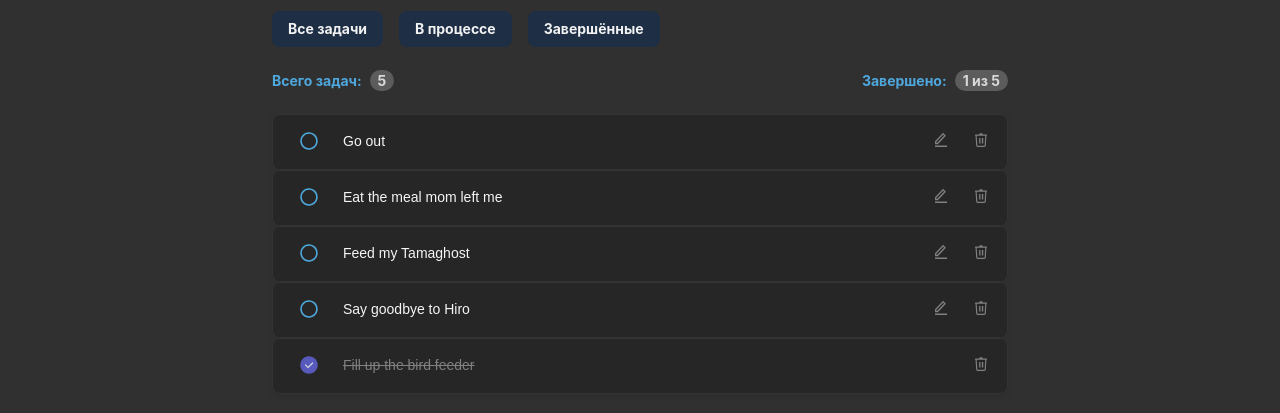
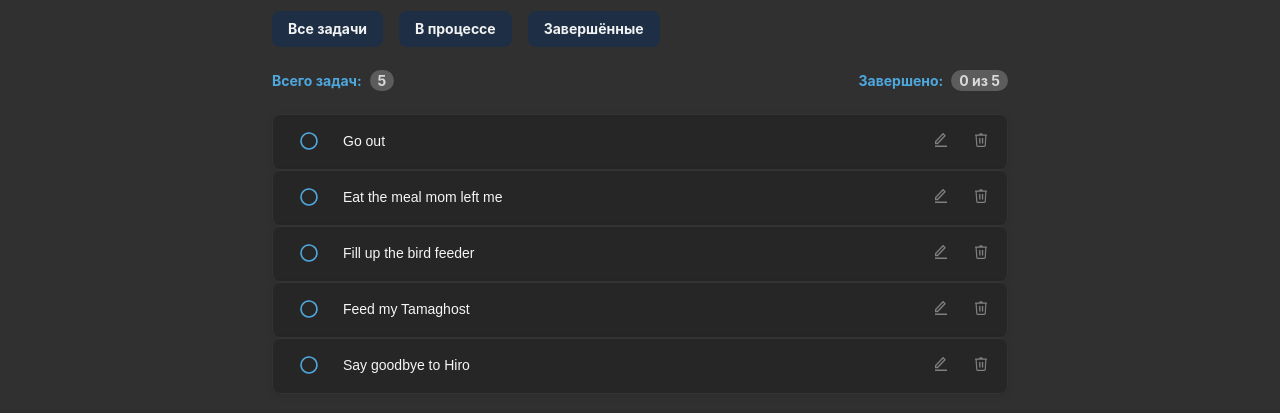
Before and after one commit to mal-link-a/myLearn_react1, a React (Create React App) app: page / in a window 1280 px wide. Shown: the part 239-652 px from the top of the page. Built offline with nearby package versions, Linux system fonts and the light colour scheme.

Commit message:
Add files via upload
Ивенты вынесены в отдельные функции;
Исправлены мутации стейта
Переписаны некоторые функции
Несколько общих правок

```diff
--- a/src/App.jsx
+++ b/src/App.jsx
@@ -9,6 +9,7 @@ class App extends React.Component {
   constructor() {
     super();
     this.state = {
+      time: new Date(),
       editID: null, //id редактируемого итема
       filterType: 0, // if типа предустановленных вариантов фильтрации тасков
       tasks: [
@@ -24,9 +25,8 @@ class App extends React.Component {
         },
         {
           name: 'Fill up the bird feeder',
-          isFinished: true,
+          isFinished: false,
           createTime: Date.now() - 30000,
-          endTime: Date.now(),
         },
         {
           name: 'Feed my Tamaghost',
@@ -40,40 +40,18 @@ class App extends React.Component {
         },
       ],
     };
-  }
-  getDoneTaskCount() {
-    let final = 0;
-    for (let i = 0; i < this.state.tasks.length; i++) {
-      if (this.state.tasks[i].isFinished) {
-        final++;
-      }
-    }
-    return final;
+    setInterval(() => {
+      this.setState({ time: new Date() });
+    }, 1000);
   }
 
-  render() {
-    return (
-      <>
-        <div className="visual_black" />
-        <div className="visual_gray" />
-        <div className="content">
-          <img className="logo" src={logo} alt="" />
-          {this.taskListHeader()}
-
-          <div className="content__info">
-            <div>
-              Всего задач:
-              <span className="content__info_data">{this.state.tasks.length}</span>
-            </div>
-            <div>
-              Завершено:
-              <span className="content__info_data">{this.getDoneTaskCount() + ' из ' + this.state.tasks.length}</span>
-            </div>
-          </div>
-          <div className="content__tasks">{this.getTaskList()}</div>
-        </div>
-      </>
-    );
+  //Получаем количество выполненных задач
+  getDoneTaskCount() {
+    return this.state.tasks.reduce((accumulator, currentValue) => {
+      if (currentValue.isFinished) {
+        return ++accumulator;
+      } else return accumulator;
+    }, 0);
   }
 
   //~~~~~~~~~~~~~~~~~~~~~~~~~~~~~~~~~~~~~~~~~~~~~~~~~
@@ -106,11 +84,7 @@ class App extends React.Component {
           </button>
           <button
             type="button"
-            className={
-              this.state.filterType === 2
-                ? 'content__navogationBtn_detele-ended buttonStyle'
-                : 'content__navogationBtn_detele-ended buttonStyle hidden'
-            }
+            className={`content__navogationBtn_detele-ended buttonStyle ${this.state.filterType === 2 ? '' : 'hidden'}`}
             onClick={this.clearAllFinishedTasks}
           >
             Очистить
@@ -122,29 +96,26 @@ class App extends React.Component {
 
   filterTaskList = (id) => () => {
     //Фильтруем таски по предустановленным категориям
-    let newState = this.state;
-    newState.filterType = id;
-    this.setState(newState);
+    this.setState({ filterType: id });
   };
 
   clearAllFinishedTasks = () => {
     //Зачищаем все готовые таски и сбрасываем фильтр
-    let newState = this.state;
-    newState.filterType = 0;
-    for (let i = 0; i < newState.tasks.length; i++) {
-      if (newState.tasks[i].isFinished) {
-        newState.tasks.splice(i, 1);
+    let newData = this.state.tasks.slice(0);
+    for (let i = 0; i < newData.length; i++) {
+      if (newData[i].isFinished) {
+        newData.splice(i, 1);
         i--;
       }
     }
-    this.setState(newState);
+    this.setState({ tasks: newData, filterType: 0 });
   };
 
   addNewClick = (e) => {
     //Создание новой таски
     e.preventDefault();
     let data = document.querySelector('.content__textBox__text');
-    let newData = this.state.tasks;
+    let newData = this.state.tasks.slice(0);
     newData.push({
       name: data.value,
       isFinished: false,
@@ -156,59 +127,63 @@ class App extends React.Component {
   //~~~~~~~~~~~~~~~~~~~~~~~~~~~~~~~~~~~~~~~~~~~~~~
   //Формирование списка тасков
   getTaskList() {
-    let finished = {};
-    let avaliable = {};
-    let arr = [];
-    for (let i = 0; i < this.state.tasks.length; i++) {
-      if (this.state.tasks[i].isFinished) {
-        finished[this.state.tasks[i].endTime] = [this.state.tasks[i].name, i];
-      } else {
-        avaliable[this.state.tasks[i].createTime] = [this.state.tasks[i].name, i];
-      }
+    let arrWithId = this.state.tasks.slice(0);
+    for (let i = 0; i < arrWithId.length; i++) {
+      arrWithId[i].id = i;
     }
     switch (this.state.filterType) {
       case 0: {
-        let avaliableSort = Object.keys(avaliable).sort().reverse();
-        for (let item of avaliableSort) {
-          arr.push(avaliable[item]);
-        }
-        let finishedSort = Object.keys(finished).sort().reverse();
-        for (let item of finishedSort) {
-          arr.push(finished[item]);
-        }
-        break;
+        return [].concat(this.getUnfinishedTaskList(arrWithId), this.getFinishedTaskList(arrWithId));
       }
       case 1: {
-        let avaliableSomeSort = Object.keys(avaliable).sort().reverse();
-        for (let item of avaliableSomeSort) {
-          arr.push(avaliable[item]);
-        }
-        break;
+        return this.getUnfinishedTaskList(arrWithId);
       }
       case 2: {
-        let finishedSomeSort = Object.keys(finished).sort().reverse();
-        for (let item of finishedSomeSort) {
-          arr.push(finished[item]);
-        }
-        break;
+        return this.getFinishedTaskList(arrWithId);
       }
       default: {
         break;
       }
     }
-    let finalArr = [];
-    for (let i = 0; i < arr.length; i++) {
-      finalArr.push(this.newTask(arr[i][0], arr[i][1]));
-    }
-    return finalArr;
   }
+  //Вспомогательный методы для getTaskList() — получаем списки завершенных и активных задач
+  getFinishedTaskList(arr) {
+    return arr
+      .filter((item) => item.isFinished)
+      .sort(function (a, b) {
+        if (a.endTime > b.endTime) {
+          return -1;
+        }
+        if (a.endTime < b.endTime) {
+          return 1;
+        }
+        return 0;
+      })
+      .map((item) => this.newTask(item.name, item.id));
+  }
+  getUnfinishedTaskList(arr) {
+    return arr
+      .filter((item) => !item.isFinished)
+      .sort(function (a, b) {
+        if (a.createTime > b.createTime) {
+          return -1;
+        }
+        if (a.createTime < b.createTime) {
+          return 1;
+        }
+        return 0;
+      })
+      .map((item) => this.newTask(item.name, item.id));
+  }
+  //~~~~~~~~~~~~~~~~~~~~~~~~~~~~~~~~~~~~~~~~~~~~~~
 
   newTask(string, id) {
     //Создаем новый итем таски для листа
-    let itemClass = 'content__tasks__task finished task_id' + id;
-    let itemClass2 = 'content__tasks__task task_id' + id;
     let item = (
-      <form className={this.state.tasks[id].isFinished ? itemClass : itemClass2} onSubmit={this.updateTaskDescription}>
+      <form
+        className={`content__tasks__task task_id${id} ${this.state.tasks[id].isFinished ? 'finished' : ''}`}
+        onSubmit={this.updateTaskDescription}
+      >
         <label className="content__tasks__task__checkbox">
           <input type="radio" className="content__tasks__task__checkbox_check" onChange={this.setTaskAsFinished(id)} />
           <img
@@ -219,7 +194,11 @@ class App extends React.Component {
         </label>
 
         {this.newTaskDescription(string, id)}
-        <button type="button" className={this.newTaskButton(id)} onClick={this.enterEditMode(id)}>
+        <button
+          type="button"
+          className={`content__tasks__task__button content__tasks__task__button_edit ${this.state.editID === id ? 'content__tasks__task__button_edit_active' : ''}`}
+          onClick={this.enterEditMode(id)}
+        >
           <div>
             <svg xmlns="http://www.w3.org/2000/svg" width="24" height="24" fill="none">
               <defs>
@@ -238,16 +217,7 @@ class App extends React.Component {
             </svg>
           </div>
         </button>
-        <button
-          type="button"
-          className="content__tasks__task__button"
-          onClick={(e) => {
-            e.preventDefault();
-            let newData = this.state.tasks;
-            newData.splice(id, 1);
-            this.setState({ tasks: newData });
-          }}
-        >
+        <button type="button" className="content__tasks__task__button" onClick={this.deleteTaskByID(id)}>
           <div>
             <svg xmlns="http://www.w3.org/2000/svg" width="24" height="24" fill="none">
               <defs>
@@ -270,6 +240,13 @@ class App extends React.Component {
     );
     return item;
   }
+  //Удаление одной таски по id (ивент кнопки удаления)
+  deleteTaskByID = (id) => (e) => {
+    e.preventDefault();
+    let newData = this.state.tasks.slice(0);
+    newData.splice(id, 1);
+    this.setState({ tasks: newData });
+  };
 
   newTaskDescription(string, id) {
     //Классы для описания таски
@@ -279,7 +256,7 @@ class App extends React.Component {
           type="text"
           className="content__tasks__task__description content__tasks__task__description_editable"
           onBlur={this.updateTaskDescription}
-          onMouseOver={this.getTitleCreateTime(id)}
+          title={this.getTitleCreateTime(id)}
         />
       );
     }
@@ -288,27 +265,19 @@ class App extends React.Component {
         type="text"
         value={string}
         className="content__tasks__task__description"
-        onMouseOver={this.getTitleCreateTime(id)}
+        title={this.getTitleCreateTime(id)}
       />
     );
-  }
-  newTaskButton(id) {
-    //Классы для кнопки редактирования описания таски
-    let leEditID = this.state.editID;
-    if (leEditID === id) {
-      return 'content__tasks__task__button content__tasks__task__button_edit content__tasks__task__button_edit_active';
-    }
-    return 'content__tasks__task__button content__tasks__task__button_edit';
   }
 
   setTaskAsFinished = (id) => (e) => {
     e.preventDefault();
     e.target.checked = false;
-    let newData = this.state;
-    if (!newData.tasks[id].isFinished) {
-      newData.tasks[id].isFinished = true;
-      newData.tasks[id].endTime = Date.now();
-      this.setState(newData);
+    let newData = Object.assign([], this.state.tasks);
+    if (!newData[id].isFinished) {
+      newData[id].isFinished = true;
+      newData[id].endTime = Date.now();
+      this.setState({ tasks: newData });
     }
   };
 
@@ -318,9 +287,7 @@ class App extends React.Component {
     let itemClass = '.task_id' + id;
     let item = document.querySelector(itemClass);
     let itemDescription = item.querySelector('.content__tasks__task__description');
-    let newState = this.state;
-    newState.editID = id;
-    this.setState(newState);
+    this.setState({ editID: id });
     setTimeout(() => {
       itemDescription.focus();
     }, 50);
@@ -328,20 +295,19 @@ class App extends React.Component {
 
   updateTaskDescription = (e) => {
     //Обновление описания таски (Работаем на ентер или на потерю фокуса итемом)
-    let newState = this.state;
-    let itemClass = '.task_id' + newState.editID;
-    let item = document.querySelector(itemClass);
+    e.preventDefault();
+    let newState = this.state.tasks.slice(0);
+    let item = document.querySelector(`.task_id${this.state.editID}`);
     let itemDescription = item.querySelector('.content__tasks__task__description');
-    newState.tasks[newState.editID].name = itemDescription.value;
-    newState.editID = undefined;
-    this.setState(newState);
+    newState[this.state.editID].name = itemDescription.value;
+    this.setState({ editID: undefined, tasks: newState });
     e.preventDefault();
   };
 
   //~~~~~~~~~~~~~~~~~~~~~~~~~~~~~~~~~~~~~~~~~~~~~~
-  //Окошко title при евенте ховера описания, отображаем актуальное время с момента создания таски
-  getTitleCreateTime = (id) => (event) => {
-    let time = (Date.now() - this.state.tasks[id].createTime) / 1000;
+  //Окошко title, отображаем актуальное время с момента создания таски
+  getTitleCreateTime = (id) => {
+    let time = Math.floor((Date.now() - this.state.tasks[id].createTime) / 1000);
     if (time > 60) {
       let min;
       let floorTime = Math.floor(time / 60);
@@ -352,20 +318,41 @@ class App extends React.Component {
       } else {
         min = 'минут';
       }
-      event.target.setAttribute('title', 'Создана ' + Math.floor(time / 60) + ' ' + min + ' назад');
+      return `Создана ${floorTime} ${min} назад`;
+    }
+    let sek;
+    if (time === 1) {
+      sek = 'секунду';
+    } else if (time < 5) {
+      sek = 'секунды';
     } else {
-      let sek;
-      let floorTime = Math.floor(time);
-      if (floorTime === 1) {
-        sek = 'секунду';
-      } else if (floorTime < 5) {
-        sek = 'секунды';
-      } else {
-        sek = 'секунд';
-      }
-      event.target.setAttribute('title', 'Создана ' + Math.floor(time) + ' ' + sek + ' назад');
+      sek = 'секунд';
+      return `Создана ${time} ${sek} назад`;
     }
   };
+  render() {
+    return (
+      <>
+        <div className="visual_black" />
+        <div className="visual_gray" />
+        <div className="content">
+          <img className="logo" src={logo} alt="" />
+          {this.taskListHeader()}
+          <div className="content__info">
+            <div>
+              Всего задач:
+              <span className="content__info_data">{this.state.tasks.length}</span>
+            </div>
+            <div>
+              Завершено:
+              <span className="content__info_data">{this.getDoneTaskCount() + ' из ' + this.state.tasks.length}</span>
+            </div>
+          </div>
+          <div className="content__tasks">{this.getTaskList()}</div>
+        </div>
+      </>
+    );
+  }
 }
 
 export default App;
```
